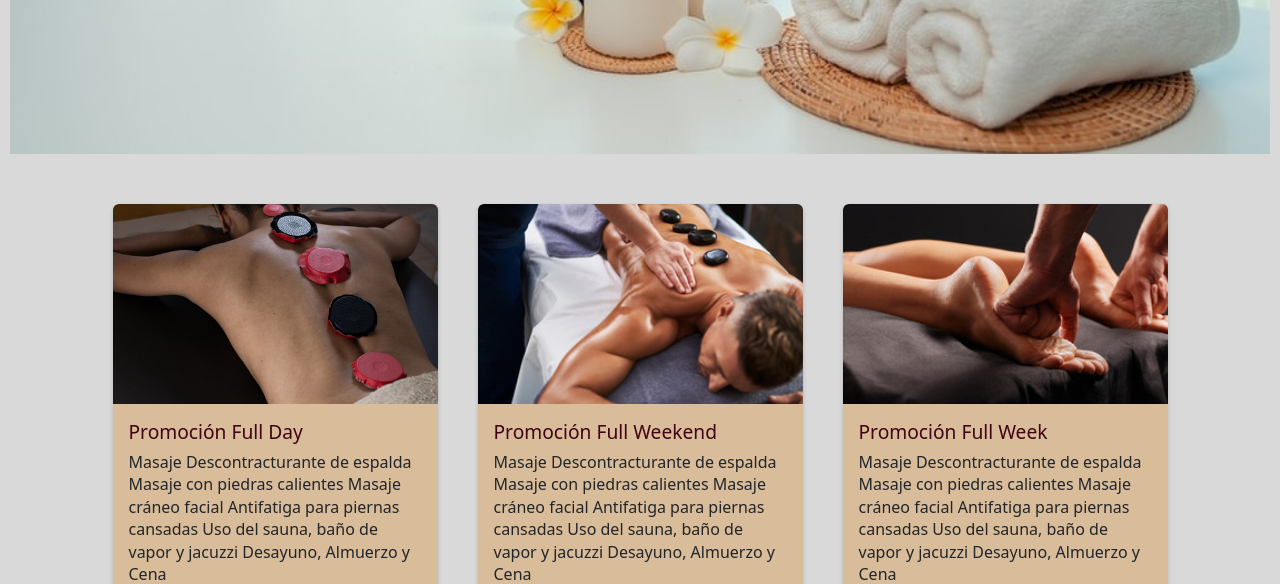
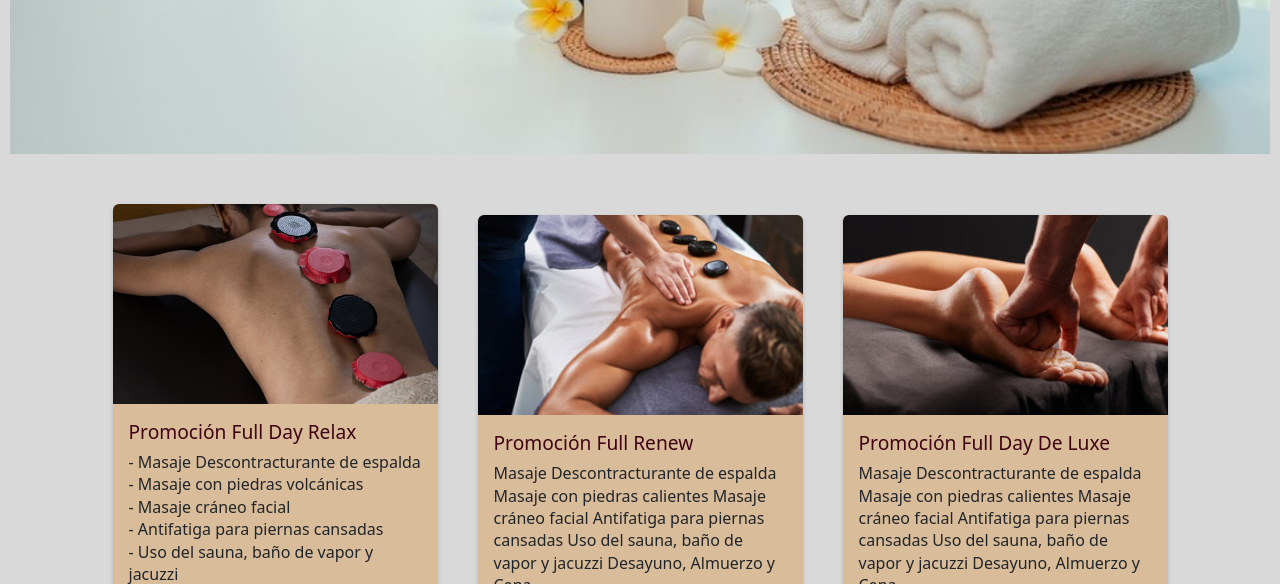
Before and after one commit to Neyda369/proyecto-neyda-comision-57680, a website: page pages/planes.html in a window 1280 px wide. Shown: the part 368-952 px from the top of the page. Drawn offline with nearby package versions, Linux system fonts and the light colour scheme; a web font is replaced by a local one.

Commit message:
texto de planes

```diff
--- a/pages/planes.html
+++ b/pages/planes.html
@@ -64,14 +64,14 @@
                 <img src="../assets/img/terapias/biomagnetismo -1.jpg" class="card-img-top"
                     alt="hombre de cabello negro acostado boca abajo en una camilla de spa, sobre su espalda tiene imanes terapéuticos de color rojo y negro alineados sobre su columna vertebral">
                 <div class="card-content">
-                    <h3>Promoción Full Day</h3>
+                    <h3>Promoción Full Day Relax</h3>
                     <p>
-                        Masaje Descontracturante de espalda
-                        Masaje con piedras calientes
-                        Masaje cráneo facial
-                        Antifatiga para piernas cansadas
-                        Uso del sauna, baño de vapor y jacuzzi
-                        Desayuno, Almuerzo y Cena
+                        - Masaje Descontracturante de espalda <br>
+                        - Masaje con piedras volcánicas <br>
+                        - Masaje cráneo facial <br>
+                        - Antifatiga para piernas cansadas <br>
+                        - Uso del sauna, baño de vapor y jacuzzi <br>
+                        - Desayuno, Almuerzo y Cena
                     </p>
                     <a href="../pages/contactanos.html">
                         <button class="btn">Reservar</button>
@@ -82,7 +82,7 @@
                 <img src="../assets/img/terapias/terapia-piedras-basalto-2.jpg" class="card-img-top"
                     alt="hombre de cabello negro acostado boca abajo en una camilla de spa, sobre su espalda tiene imanes terapéuticos de color rojo y negro alineados sobre su columna vertebral">
                 <div class="card-content">
-                    <h3>Promoción Full Weekend</h3>
+                    <h3>Promoción Full Renew</h3>
                     <p>
                         Masaje Descontracturante de espalda
                         Masaje con piedras calientes
@@ -100,7 +100,7 @@
                 <img src="../assets/img/terapias/masaje-4.jpg" class="card-img-top"
                     alt="hombre de cabello negro acostado boca abajo en una camilla de spa, sobre su espalda tiene imanes terapéuticos de color rojo y negro alineados sobre su columna vertebral">
                 <div class="card-content">
-                    <h3>Promoción Full Week</h3>
+                    <h3>Promoción Full Day De Luxe</h3>
                     <p>
                         Masaje Descontracturante de espalda
                         Masaje con piedras calientes
--- a/scss/layouts/_index.scss
+++ b/scss/layouts/_index.scss
@@ -59,7 +59,7 @@ h2 {
     }
 
     h3 {
-        @include font ($txt-paprika, 1.375rem, center, map-get($txt-color, wine));
+        @include font ($txt-paprika, 1.2rem, center, map-get($txt-color, wine));
         padding: .625rem;
     }
 }
--- a/scss/layouts/_planes.scss
+++ b/scss/layouts/_planes.scss
@@ -20,11 +20,12 @@
         @include img(400px, 200px, cover);
     }
 }
+
 .card-content {
     padding: 1rem;
 
     h3 {
-            @include font ($txt-paprika, 1.2rem, start, map-get($txt-color, wine) );
+        @include font ($txt-paprika, 1.2rem, start, map-get($txt-color, wine));
         margin-bottom: .5rem;
     }
 
--- a/scss/utilities/maps.scss
+++ b/scss/utilities/maps.scss
@@ -1,5 +1,5 @@
 $txt-color: (
-    gold: #9a5f3f,
+    gold: #726006,
     wine: #400414,
     pink: #8C3048,
     );
```
Also changed, not shown: index.html (+3 -3 lines), css/style.css. Lines whose indentation alone changed are shown as unchanged.
